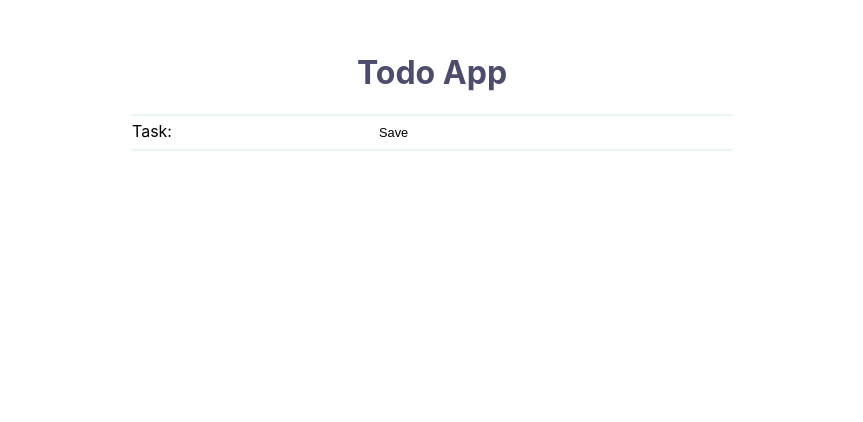
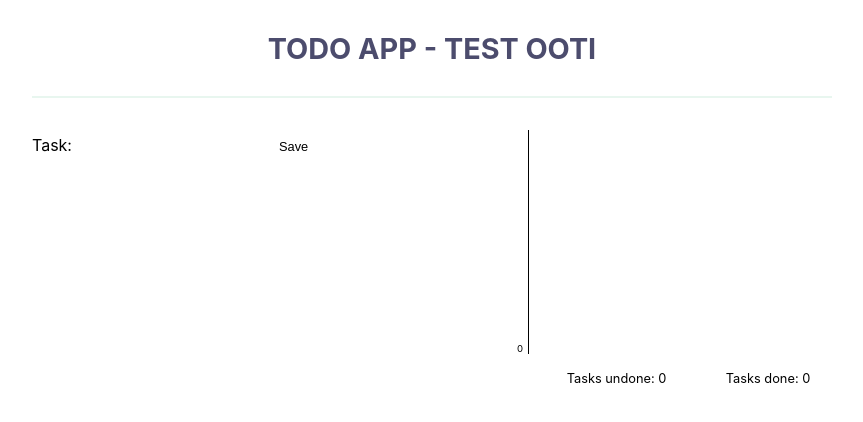
Before and after one commit to in-roma/test-react, a React (Create React App) app: page / in a window 1280 px wide. Shown: the top 422 px of the page, without its empty margins (208-1071 px from the left). Built offline with nearby package versions, Linux system fonts and the light colour scheme.

Commit message:
components task & graph running - layout to be done

```diff
--- a/package.json
+++ b/package.json
@@ -8,6 +8,7 @@
     "@testing-library/user-event": "^12.1.10",
     "normalize.css": "^8.0.1",
     "react": "^17.0.2",
+    "react-animejs": "^0.5.6",
     "react-dom": "^17.0.2",
     "react-icons": "^4.3.1",
     "react-scripts": "4.0.3",
--- /dev/null
+++ b/src/UI/colors.js
@@ -0,0 +1,6 @@
+export const white = 'white';
+export const black = 'black';
+export const colorPrimary = '#4C4C6D';
+export const colorSecondary = '#ffe194';
+export const colorBackgroundLight = '#E8F6EF';
+export const colorBackgroundDarker = '#B8DFD8';
--- a/src/components/Task.jsx
+++ b/src/components/Task.jsx
@@ -3,7 +3,6 @@ import styled from 'styled-components';
 
 //  Components
 import { ButtonSubmit } from '../pages/todoPageLayout';
-
 const TaskContainer = styled.div`
 	width: 400px;
 	heigth: 2rem;
--- a/src/pages/TodoPage.jsx
+++ b/src/pages/TodoPage.jsx
@@ -1,12 +1,24 @@
-import React, { useState } from 'react';
+import React, { useState, useEffect } from 'react';
 import { v4 as uuidv4 } from 'uuid';
+import styled from 'styled-components';
 
 // Components
 import Task from '../components/Task';
 
+// Colors
+import {
+	white,
+	black,
+	colorPrimary,
+	colorSecondary,
+	colorBackgroundLight,
+	colorBackgroundDarker,
+} from '../UI/colors';
+
 // Styled components
 import {
 	FormPage,
+	PageContent,
 	Header,
 	HeaderTitle,
 	TodoSection,
@@ -15,7 +27,9 @@ import {
 	TaskFormInput,
 	ButtonSubmit,
 	TaskList,
-	GraphSection,
+	GraphContainer,
+	GraphAxisText,
+	GraphText,
 	Footer,
 } from './todoPageLayout';
 
@@ -67,11 +81,55 @@ export default function TodoPage() {
 	// Saving todo tasks to local storage
 	localStorage.setItem('todoApp OOTI', JSON.stringify(tasks));
 
+	// GraphSection
+	const maxHeight = 14;
+	const unDoneTasksGraph = parseInt(
+		tasks.filter((el) => el.status === false).length
+	);
+	const doneTasksGraph = parseInt(
+		tasks.filter((el) => el.status === true).length
+	);
+
+	const GraphSection = styled.section`
+		width: 20rem;
+		height: ${maxHeight}rem;
+		margin: 4rem 0;
+		background-color: ${white};
+		display: flex;
+		justify-content: space-between;
+		align-items: flex-end;
+	`;
+
+	const GraphAxis = styled.div`
+		width: 1rem;
+		height: ${maxHeight}rem;
+		border-right: 1px solid ${black}};
+		margin-bottom: 2rem;
+		display: flex;
+		flex-direction: column;
+		justify-content: space-between;
+	`;
+
+	const GraphUndone = styled.div`
+		width: 8rem;
+		height: ${(maxHeight / tasks.length) * unDoneTasksGraph}rem;
+		background-color:${colorBackgroundDarker}};
+	`;
+
+	const Graphdone = styled.div`
+		width: 8rem;
+		height: ${(maxHeight / tasks.length) * doneTasksGraph}rem;
+		background-color: ${colorBackgroundDarker};
+	`;
+	console.log('this is unDoneTasksGraph', unDoneTasksGraph);
+	console.log('this is doneTasksGraph', doneTasksGraph);
+
 	return (
 		<FormPage>
 			<Header>
-				<HeaderTitle>Todo App</HeaderTitle>
+				<HeaderTitle>TODO APP - TEST OOTI</HeaderTitle>
 			</Header>
+			<PageContent>
 				<TodoSection>
 					<TaskForm onSubmit={addTask}>
 						<TaskFormLabel>Task:</TaskFormLabel>
@@ -96,7 +154,32 @@ export default function TodoPage() {
 						))}
 					</TaskList>
 				</TodoSection>
-			<GraphSection></GraphSection>
+				<GraphSection>
+					<GraphAxis>
+						<GraphAxisText>
+							{tasks.length >= 1 && tasks.length}
+						</GraphAxisText>
+						<GraphAxisText>
+							{tasks.length >= 4 && parseInt(tasks.length / 1.3)}
+						</GraphAxisText>
+						<GraphAxisText>
+							{tasks.length >= 2 && parseInt(tasks.length / 2)}
+						</GraphAxisText>
+						<GraphAxisText>
+							{tasks.length >= 4 && parseInt(tasks.length / 4)}
+						</GraphAxisText>
+						<GraphAxisText>0</GraphAxisText>
+					</GraphAxis>
+					<GraphContainer>
+						<GraphUndone></GraphUndone>
+						<GraphText>Tasks undone: {unDoneTasksGraph}</GraphText>
+					</GraphContainer>
+					<GraphContainer>
+						<Graphdone> </Graphdone>
+						<GraphText>Tasks done: {doneTasksGraph}</GraphText>
+					</GraphContainer>
+				</GraphSection>
+			</PageContent>
 			<Footer></Footer>
 		</FormPage>
 	);
--- a/src/pages/todoPageLayout.js
+++ b/src/pages/todoPageLayout.js
@@ -1,28 +1,39 @@
 import styled from 'styled-components';
-
-// Colors
-
-export const white = 'white';
-export const colorPrimary = '#4C4C6D';
-export const colorSecondary = '#ffe194';
-export const colorBackgroundLight = '#E8F6EF';
-export const colorBackgroundDarker = '#B8DFD8';
+import {
+	white,
+	colorPrimary,
+	colorSecondary,
+	colorBackgroundLight,
+	colorBackgroundDarker,
+} from '../UI/colors';
 
 // Layout (styled components)
 
+// Page
+
 export const FormPage = styled.div`
 	width: auto;
-	heigth: 100%;
-	margin: 2rem 20%;
+	height: 100%;
+	margin: 0 20%;
 	display: flex;
 	flex-direction: column;
 	justify-content: center;
 	align-items: center;
 `;
 
+export const PageContent = styled.div`
+	width: 50rem;
+	display: flex;
+	flex-flow: nowrap;
+	justify-content: space-between;
+	align-items: flex-start;
+`;
+
+// Header
+
 export const Header = styled.header`
-	width: 600px;
-	heigth: 400px;
+	width: 50rem;
+	height: 6rem;
 	background-color: ${white};
 	display: flex;
 	justify-content: center;
@@ -31,14 +42,17 @@ export const Header = styled.header`
 `;
 
 export const HeaderTitle = styled.h1`
+	font-size: 1.8rem;
 	color: ${colorPrimary};
 `;
 
+// Todo section
+
 export const TodoSection = styled.section`
-	width: 600px;
-	heigth: 400px;
+	width: 30rem;
+	height: auto;
+	margin-top: 2rem;
 	background-color: ${white};
-	border-bottom: 2px solid ${colorBackgroundLight};
 `;
 
 export const TaskForm = styled.form``;
@@ -81,13 +95,25 @@ export const ButtonSubmit = styled.button`
 
 export const TaskList = styled.div``;
 
-export const GraphSection = styled.section`
-	width: 600px;
-	heigth: 400px;
-	background-color: ${white};
+// Graph (dynamic components are within TodoPage component)
+
+export const GraphContainer = styled.div`
+	display: flex;
+	flex-direction: column;
+`;
+
+export const GraphText = styled.span`
+	font-size: 0.8rem;
+	align-self: center;
+	margin-top: 1rem;
+`;
+
+export const GraphAxisText = styled.span`
+	font-size: 0.6rem;
+	align-self: center;
 `;
 
 export const Footer = styled.footer`
-	width: 600px;
-	heigth: 400px;
+	width: 50rem;
+	height: 400px;
 `;
```
Also changed, not shown: 1 other file (tests, documents, lock files or other folders). Lines whose indentation alone changed are shown as unchanged.
